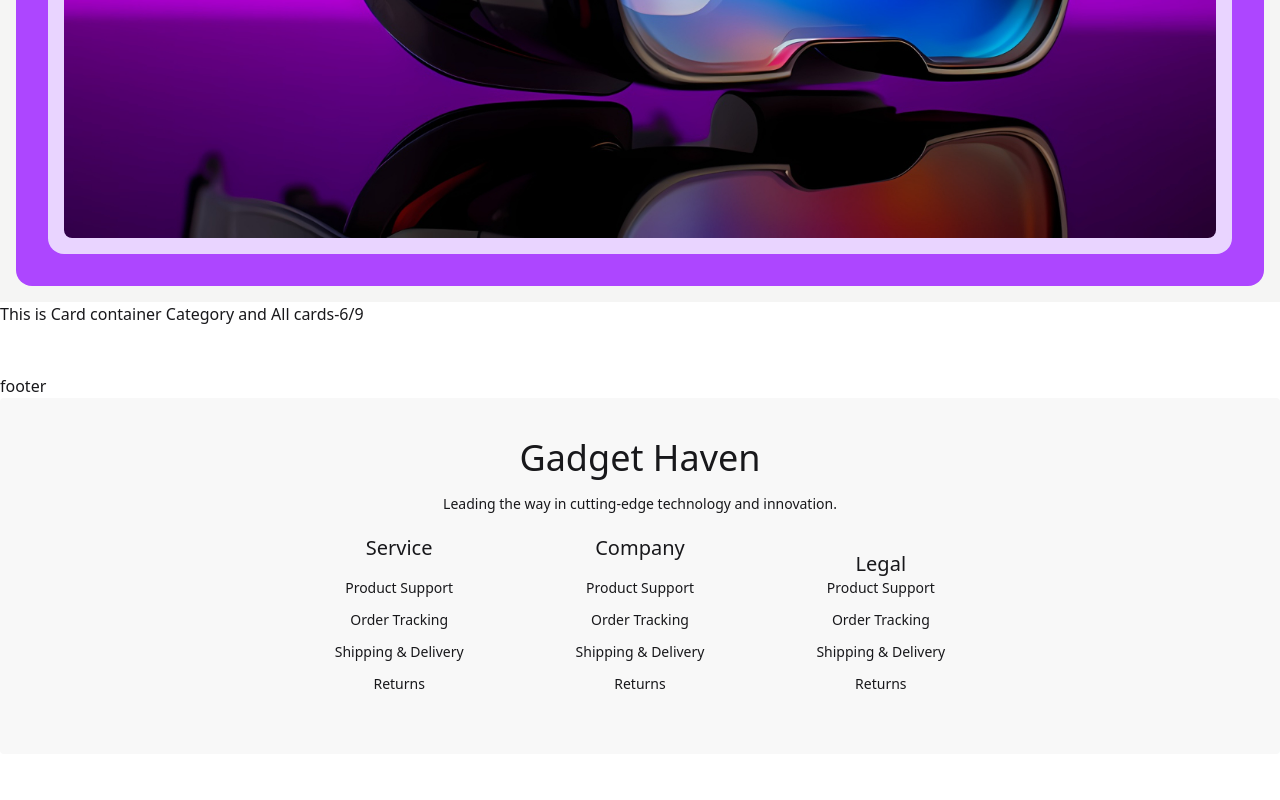
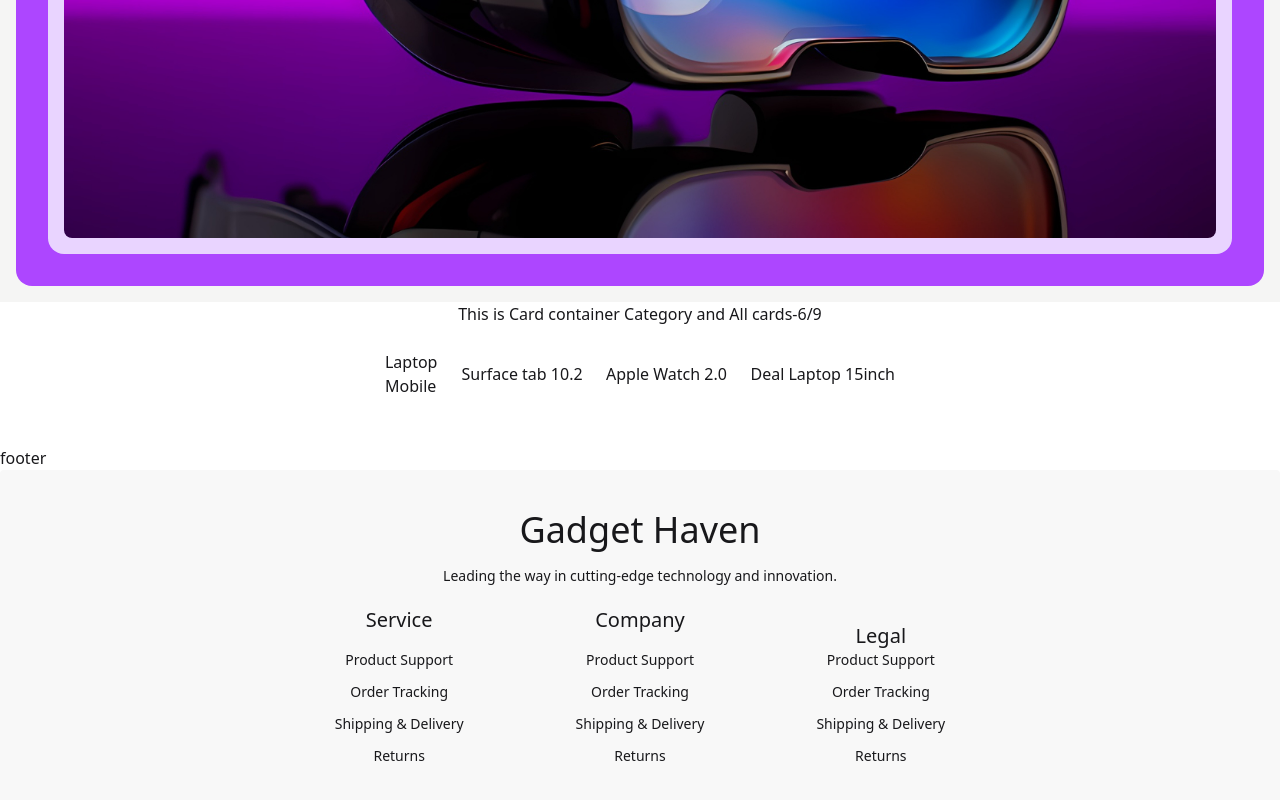
Before and after one commit to Suvobd100/gadget-haven, a React (Vite) app: page / in a window 1280 px wide. Shown: the part 1034-1834 px from the top of the page. Before the commit the page ends 1788 px from the top, so only its background shows below. Built offline with nearby package versions, Linux system fonts and the light colour scheme.

Commit message:
Alignment of card container ready

```diff
--- a/src/App.jsx
+++ b/src/App.jsx
@@ -25,6 +25,7 @@ import CardContainer from "./components/CardContainer";
                 {
                   path:'/',
                   element:<CardContainer/>,
+                  // loader:
                   // loader: async () => {
                   //   const categoryResponse = await fetch('../public/category.json');
                   //   const gadgetResponse = await fetch('../public/gadgetData.json');
--- a/src/components/CardContainer.jsx
+++ b/src/components/CardContainer.jsx
@@ -1,11 +1,33 @@
-
 const CardContainer = () => {
   return (
     <div>
-        <h2>This is Card container Category and All cards-6/9</h2>
+      <h2 className="text-center">This is Card container Category and All cards-6/9</h2>
+      <br />
+      <div className="flex gap-6 justify-center items-center">
+        <div className="grid grid-cols-1">
+          <div>
+            <h2>Laptop</h2>
+          </div>
+          <div>
+            <h2>Mobile</h2>
+          </div>
+        </div>
 
+          <div className="grid grid-cols-3">
+
+          <div>
+            <h2>Surface tab 10.2</h2>
+          </div>
+          <div>
+            <h2>Apple Watch 2.0</h2>
+          </div>
+          <div>
+            <h2>Deal Laptop 15inch</h2>
+          </div>
+        </div>
+      </div>
     </div>
-  )
-}
+  );
+};
 
-export default CardContainer
+export default CardContainer;
```
